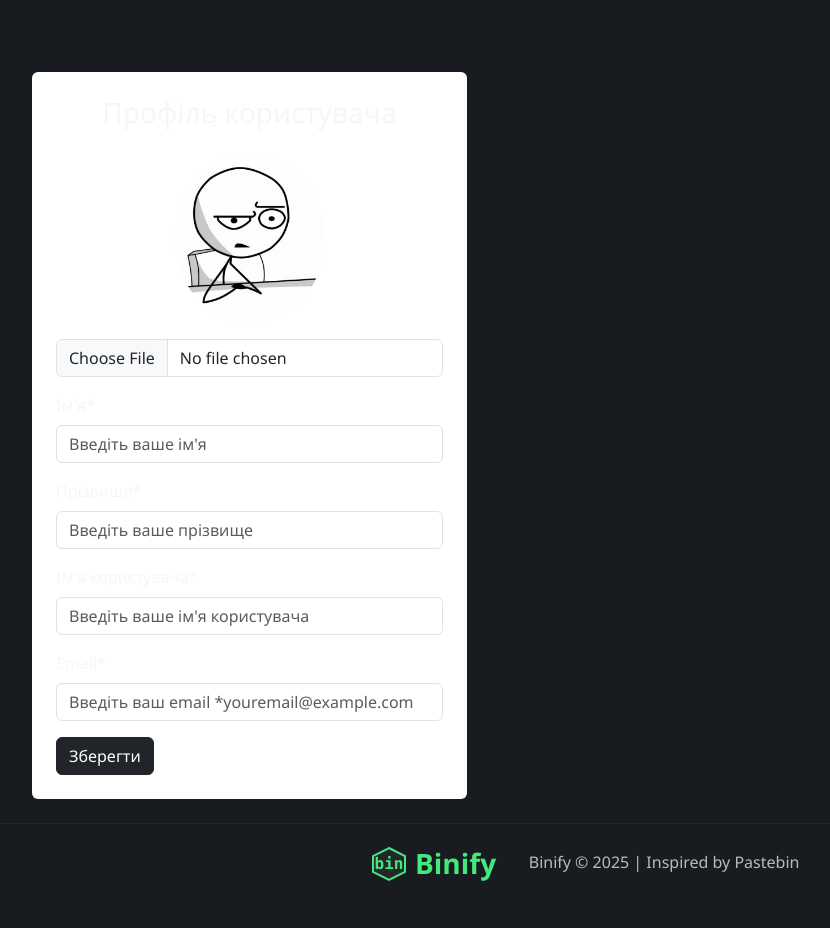
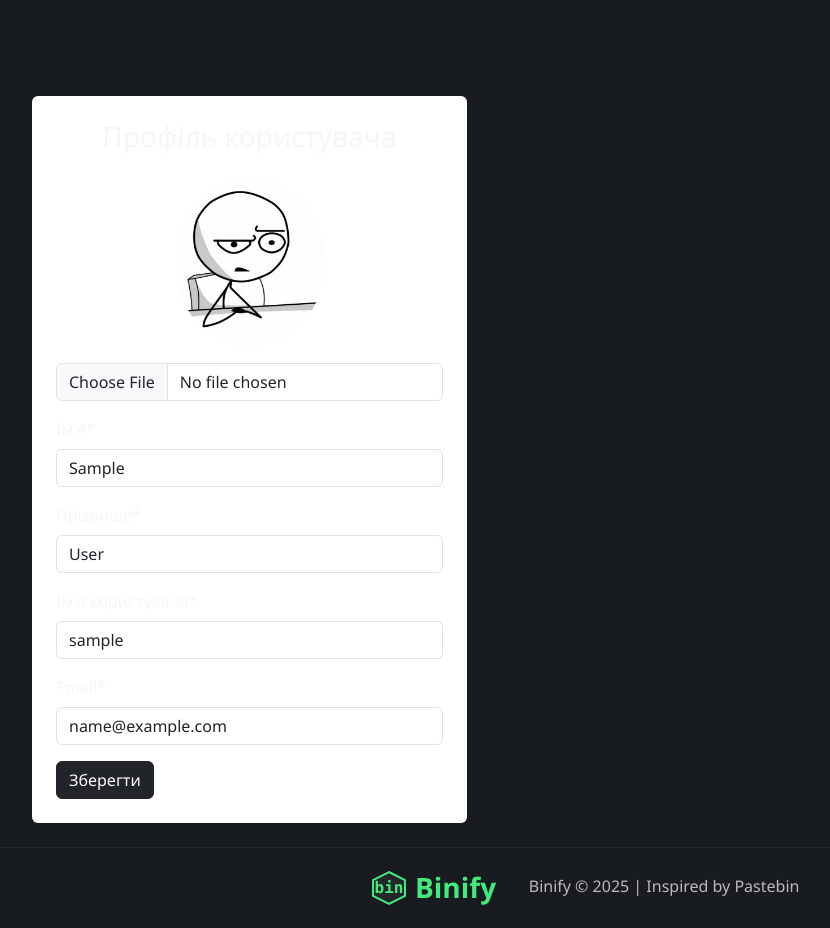
Before and after one commit to VladMajstat/binify, a Django app: page /user/profile/ in a window 1280 px wide. Shown: the part 87-1015 px from the top of the page, without its empty margins (58-888 px from the left). Before the commit the page ends 968 px from the top, so only its background shows below. Run offline with Django 5.2, Linux system fonts and the light colour scheme; the visitor is signed in with stand-in values (Sample User, id 1); some libraries are stand-ins or nearby versions.

Commit message:
version_011_profile form, controller and ...

```diff
--- a/bins/views.py
+++ b/bins/views.py
@@ -11,7 +11,7 @@ from datetime import timedelta
 from django.utils import timezone
 
 # логіка для створення нового bin.
-# @login_required(login_url='/login/')
+@login_required()
 def create_bin(request):
 
     if request.method == "POST":
--- a/templates/includes/notifications.html
+++ b/templates/includes/notifications.html
@@ -11,3 +11,28 @@
         </div>
     </div>
 {% endif %}
+
+<!-- Для оповещений -->
+<div class="container mt-4">
+    <div class="row justify-content-center">
+        <div class="col-md-6">
+            {% if messages %}
+                {% for message in messages %}
+                    {% if message.tags == 'success' %}
+                    <div id="notification" class="position-fixed start-50 translate-middle-x z-3 alert alert-success fade show custom-shadow" role="alert">
+                        {{ message }}
+                    </div>
+                    {% endif %}
+                    {% if message.tags == 'warning' %}
+                    <div id="notification" class="position-fixed start-50 translate-middle-x z-3 alert alert-danger fade show custom-shadow" role="alert">
+                        {{ message }}
+                    </div>
+                    {% endif %}
+                {% endfor %}
+            {% else %}
+            <div id="jq-notification" class="position-fixed start-50 translate-middle-x z-3 alert alert-success fade show custom-shadow" style="display: none;" role="alert">
+            </div>
+            {% endif %}
+        </div>
+    </div>
+</div>
--- a/templates/users/profile.html
+++ b/templates/users/profile.html
@@ -9,35 +9,69 @@
             <div class="col-md-5">
                 <div class=" bg-white p-4 mb-4 mx-2 rounded custom-shadow">
                     <h3 class="text-center mb-4">Профіль користувача</h3>
-                    <form>
+                    <form action="{% url "users:profile" %}" method="post" enctype="multipart/form-data">
+                        {% csrf_token %}
                         <div class="row">
                             <div class="col-md-12 mb-3 text-center">
-                                <img src="{% static "deps/images/baseavatar.jpg" %}"
-                                    alt="Аватар користувача" class="img-fluid rounded-circle"
-                                    style="max-width: 150px;">
-                                <input type="file" class="form-control mt-3" id="avatar"
+                                {% if user.image %}
+                                    <img src="{{ user.image.url }}"
+                                        alt="Аватар користувача" class="img-fluid rounded-circle"
+                                        style="max-width: 150px;">
+                                {%else%}
+                                    <img src="{% static "deps/images/baseavatar.jpg" %}"
+                                        alt="Аватар користувача" class="img-fluid rounded-circle"
+                                        style="max-width: 150px;">
+                                {% endif %}
+                                <input type="file" class="form-control mt-3" id="id_image"
+                                    name="image"
                                     accept="image/*">
+                                    {% if form.image.errors %}
+                                        <div class="alert alert-danger alert-dismissible fade show">{{ form.image.errors }}</div>
+                                    {% endif %}
                             </div>
                             <div class="col-md-12 mb-3">
-                                <label for="firstName" class="form-label">Ім'я*</label>
-                                <input type="text" class="form-control" id="firstName"
-                                    placeholder="Введіть ваше ім'я" value="" required>
+                                <label for="id_first_name" class="form-label">Ім'я*</label>
+                                <input type="text" class="form-control" id="id_first_name"
+                                    name="first_name"
+                                    placeholder="Введіть ваше ім'я"
+                                    value="{{ form.first_name.value }}"
+                                    required>
+                                    {% if form.first_name.errors %}
+                                        <div class="alert alert-danger alert-dismissible fade show">{{ form.first_name.errors }}</div>
+                                    {% endif %}
                             </div>
                             <div class="col-md-12 mb-3">
-                                <label for="lastName" class="form-label">Прізвище*</label>
-                                <input type="text" class="form-control" id="lastName"
-                                    placeholder="Введіть ваше прізвище" value="" required>
+                                <label for="id_last_name" class="form-label">Прізвище*</label>
+                                <input type="text" class="form-control" id="id_last_name"
+                                    name="last_name"
+                                    placeholder="Введіть ваше прізвище"
+                                    value="{{ form.last_name.value }}"
+                                    required>
+                                    {% if form.last_name.errors %}
+                                        <div class="alert alert-danger alert-dismissible fade show">{{ form.last_name.errors }}</div>
+                                    {% endif %}
                             </div>
                             <div class="col-md-12 mb-3">
-                                <label for="username" class="form-label">Ім'я користувача*</label>
-                                <input type="text" class="form-control" id="username"
-                                    placeholder="Введіть ваше ім'я користувача" value="" required>
+                                <label for="id_username" class="form-label">Ім'я користувача*</label>
+                                <input type="text" class="form-control" id="id_username"
+                                    name="username"
+                                    placeholder="Введіть ваше ім'я користувача"
+                                    value="{{ form.username.value }}"
+                                    required>
+                                    {% if form.username.errors %}
+                                        <div class="alert alert-danger alert-dismissible fade show">{{ form.username.errors }}</div>
+                                    {% endif %}
                             </div>
                             <div class="col-md-12 mb-3">
-                                <label for="email" class="form-label">Email*</label>
-                                <input type="email" class="form-control" id="email"
-                                    placeholder="Введіть ваш email *youremail@example.com" value=""
+                                <label for="id_email" class="form-label">Email*</label>
+                                <input type="email" class="form-control" id="id_email"
+                                    name="email"
+                                    placeholder="Введіть ваш email *youremail@example.com"
+                                    value="{{ form.email.value }}"
                                     required>
+                                    {% if form.email.errors %}
+                                        <div class="alert alert-danger alert-dismissible fade show">{{ form.email.errors }}</div>
+                                    {% endif %}
                             </div>
                         </div>
                         <button type="submit" class="btn btn-dark">Зберегти</button>
--- a/users/forms.py
+++ b/users/forms.py
@@ -1,5 +1,5 @@
 from django import forms
-from django.contrib.auth.forms import AuthenticationForm, UserCreationForm
+from django.contrib.auth.forms import AuthenticationForm, UserCreationForm, UserChangeForm
 
 from users.models import User
 
@@ -31,3 +31,21 @@ class UserRegistrationForm(UserCreationForm):
     email = forms.CharField()
     password1 = forms.CharField()
     password2 = forms.CharField()
+
+class ProfileForm(UserChangeForm):
+
+    class Meta:
+        model = User
+        fields = (
+            'image',
+            'first_name',
+            'last_name',
+            'username',
+            'email',
+        )
+
+    image = forms.ImageField(required=False)
+    first_name = forms.CharField()
+    last_name = forms.CharField()
+    username = forms.CharField()
+    email = forms.CharField()
--- a/users/views.py
+++ b/users/views.py
@@ -1,8 +1,9 @@
 from django.shortcuts import render
-from django.contrib import auth
+from django.contrib import auth, messages
 from django.http import HttpResponseRedirect
 from django.urls import reverse
-from users.forms import UserLoginForm, UserRegistrationForm
+from users.forms import UserLoginForm, UserRegistrationForm, ProfileForm
+from django.contrib.auth.decorators import login_required
 
 def login(request):
     # Якщо запит POST — обробляємо дані форми
@@ -18,6 +19,7 @@ def login(request):
             if user:
                 # Якщо користувач знайдений — виконуємо вхід і редірект на головну
                 auth.login(request, user)
+                messages.success(request, f"{username}, Ви успішно увійшли в систему.")
                 return HttpResponseRedirect(reverse('main:index'))
     else:
         # Якщо GET-запит — створюємо порожню форму
@@ -38,6 +40,7 @@ def registration(request):
             form.save()
             user = form.instance
             auth.login(request, user)
+            messages.success(request, f"{user.username}, Ви успішно зареєструвалися й увійшли в аккаунт.")
             return HttpResponseRedirect(reverse('main:index'))
     else:
         form = UserRegistrationForm()
@@ -48,12 +51,26 @@ def registration(request):
     }
     return render(request, 'users/registration.html', context)
 
+@login_required
 def profile(request):
+
+    if request.method == 'POST':
+        form = ProfileForm(data=request.POST, instance=request.user, files=request.FILES)
+        if form.is_valid():
+            form.save()
+            messages.success(request, 'Ви успішно оновили профіль.')
+            return HttpResponseRedirect(reverse('user:profile'))
+    else:
+        form = ProfileForm(instance=request.user)
+
     context = {
-        'title': 'Профіль - Binify'
+        'title': 'Профіль - Binify',
+        'form': form,
     }
     return render(request, 'users/profile.html', context)
 
+@login_required
 def logout(request):
+    messages.success(request, f"{request.user.username}, Ви успішно вийшли з аккаунт.")
     auth.logout(request)
     return HttpResponseRedirect(reverse('main:index'))
```
Also changed, not shown: static/deps/js/jquery_events.js (added, +35 -0 lines).
